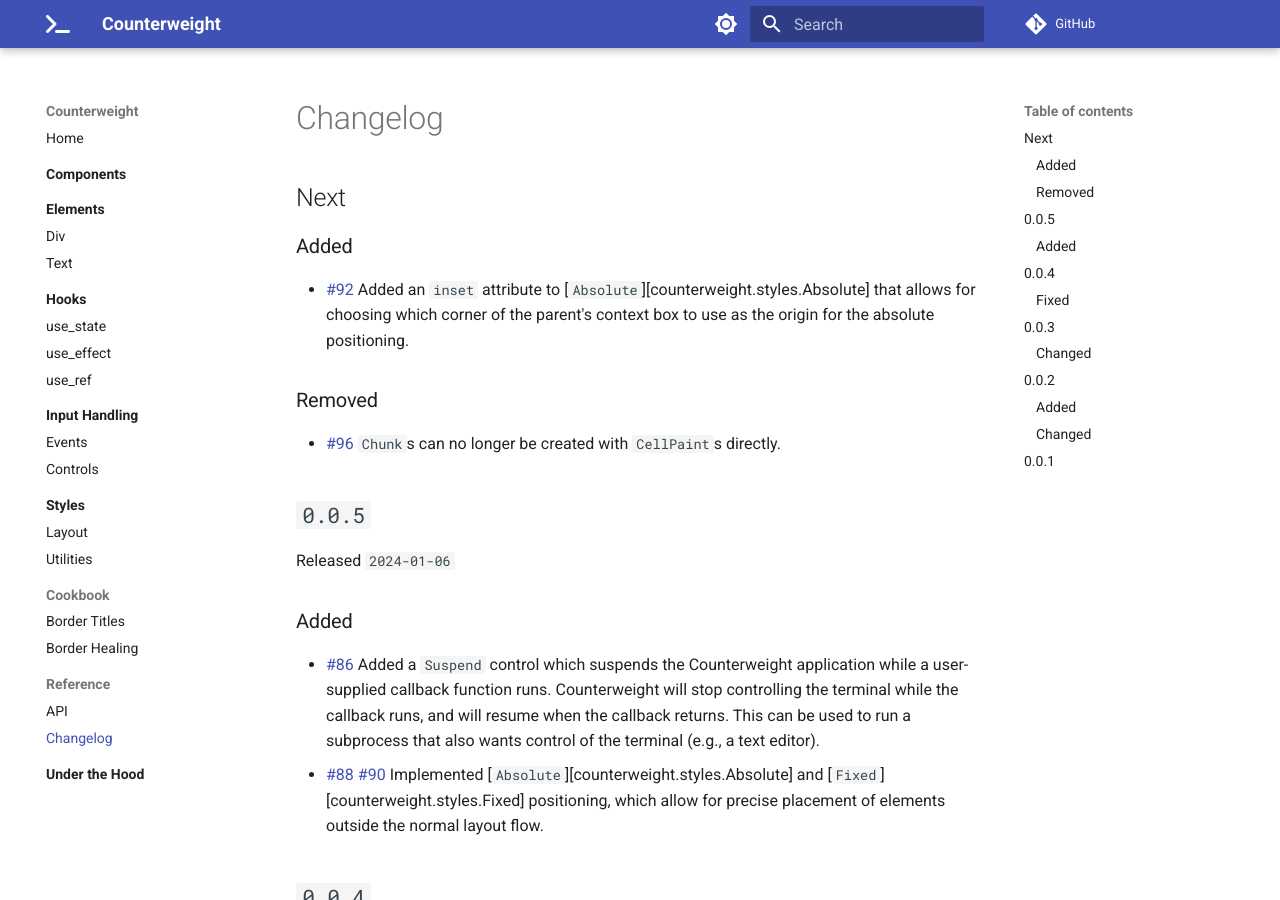
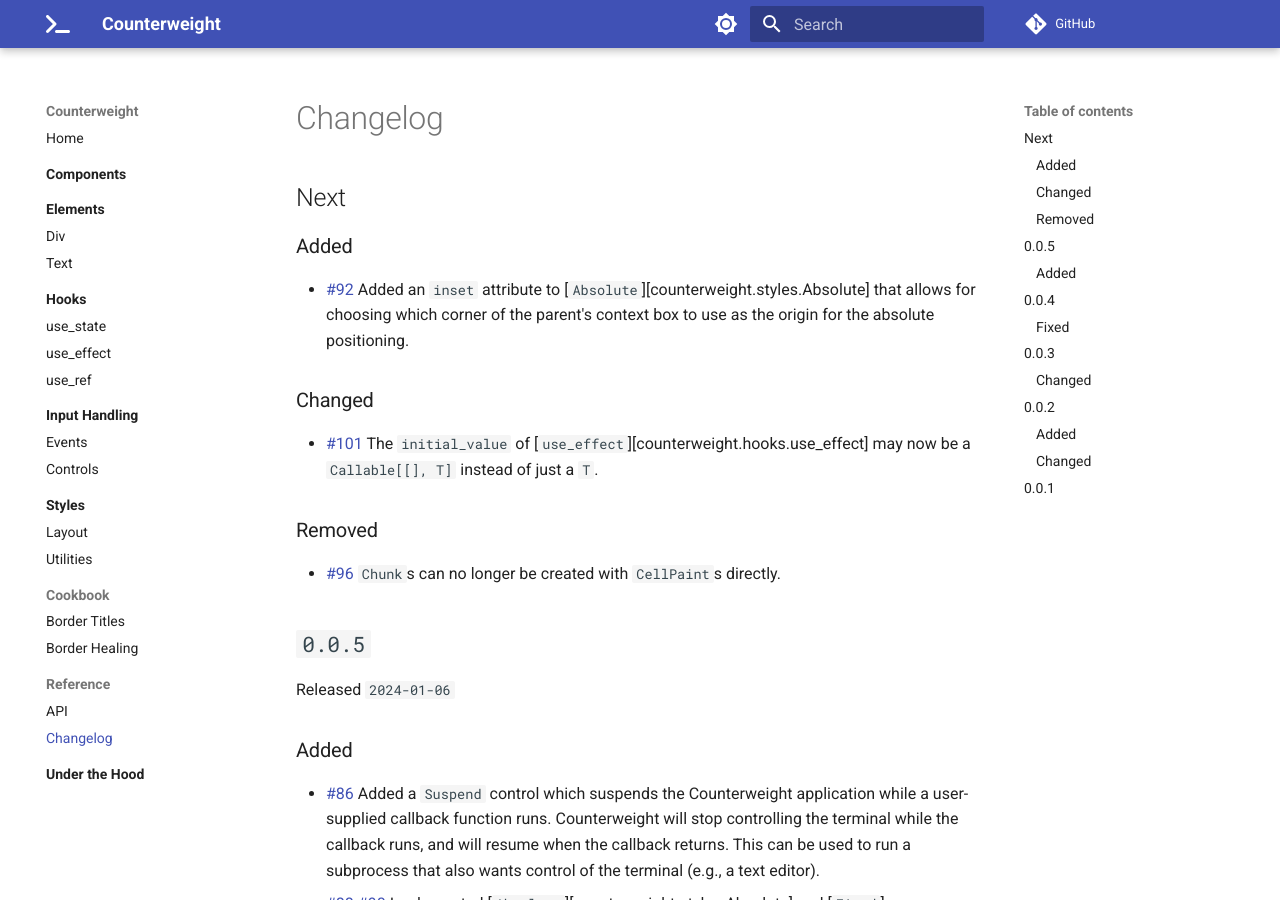
Before and after one commit to JoshKarpel/counterweight, an MkDocs documentation site: the page built from docs/reference/changelog.md, in a window 1280 px wide and 900 px high. Built offline with MkDocs 1.6.1 and Material for MkDocs 9.7.7, drawn with Linux system fonts in a browser that asks for light colours; comment, search, counter and statistics services are not loaded.

Commit message:
changelog

```diff
--- a/docs/reference/changelog.md
+++ b/docs/reference/changelog.md
@@ -7,6 +7,11 @@
 - [#92](https://github.com/JoshKarpel/counterweight/pull/92)
   Added an `inset` attribute to [`Absolute`][counterweight.styles.Absolute] that allows for choosing which corner
   of the parent's context box to use as the origin for the absolute positioning.
+
+### Changed
+
+- [#101](https://github.com/JoshKarpel/counterweight/pull/101)
+  The `initial_value` of [`use_effect`][counterweight.hooks.use_effect] may now be a `Callable[[], T]` instead of just a `T`.
 
 ### Removed
 
```
